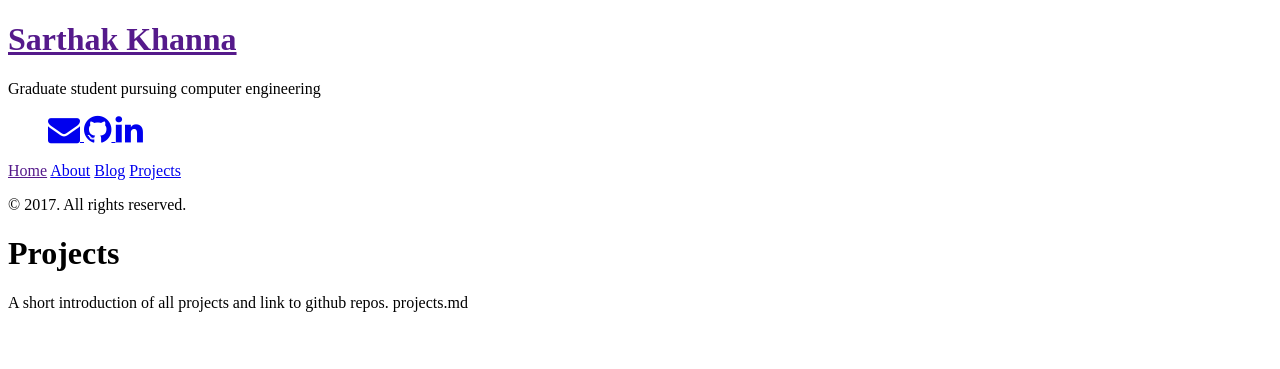
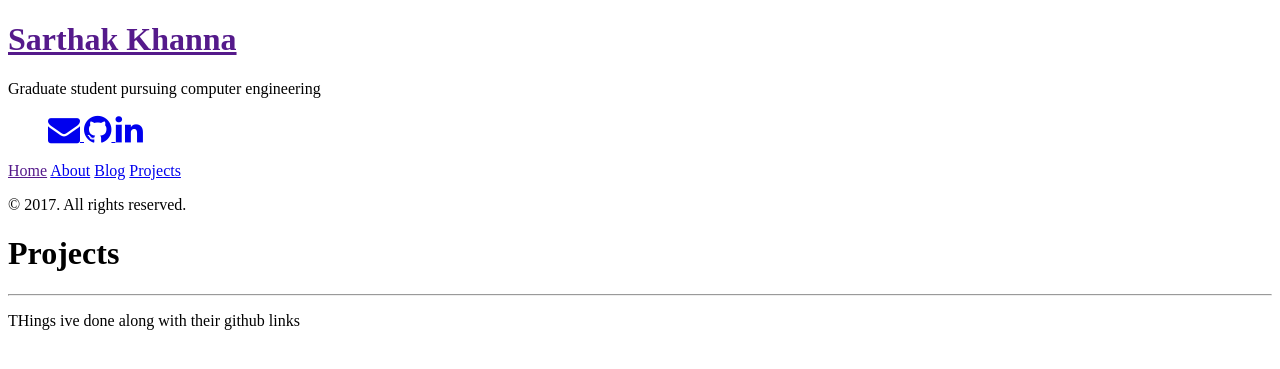
Before and after one commit to khannasarthak/khannasarthak.github.io, a Jekyll site: the page built from projects.md, in a window 1280 px wide. Shown: the top 369 px of the page. Built offline with Jekyll 4.4.1, drawn with Linux system fonts in a browser that asks for light colours; nearby versions of some CDN libraries.

Commit message:
basic outline of site done
just need to brush up text everywhere and add projects

```diff
--- a/projects.md
+++ b/projects.md
@@ -3,5 +3,5 @@ layout: page
 title: Projects
 ---
 
-A short introduction of all projects and link to github repos.
-{{ page.path }}
+---
+THings ive done along with their github links
```
